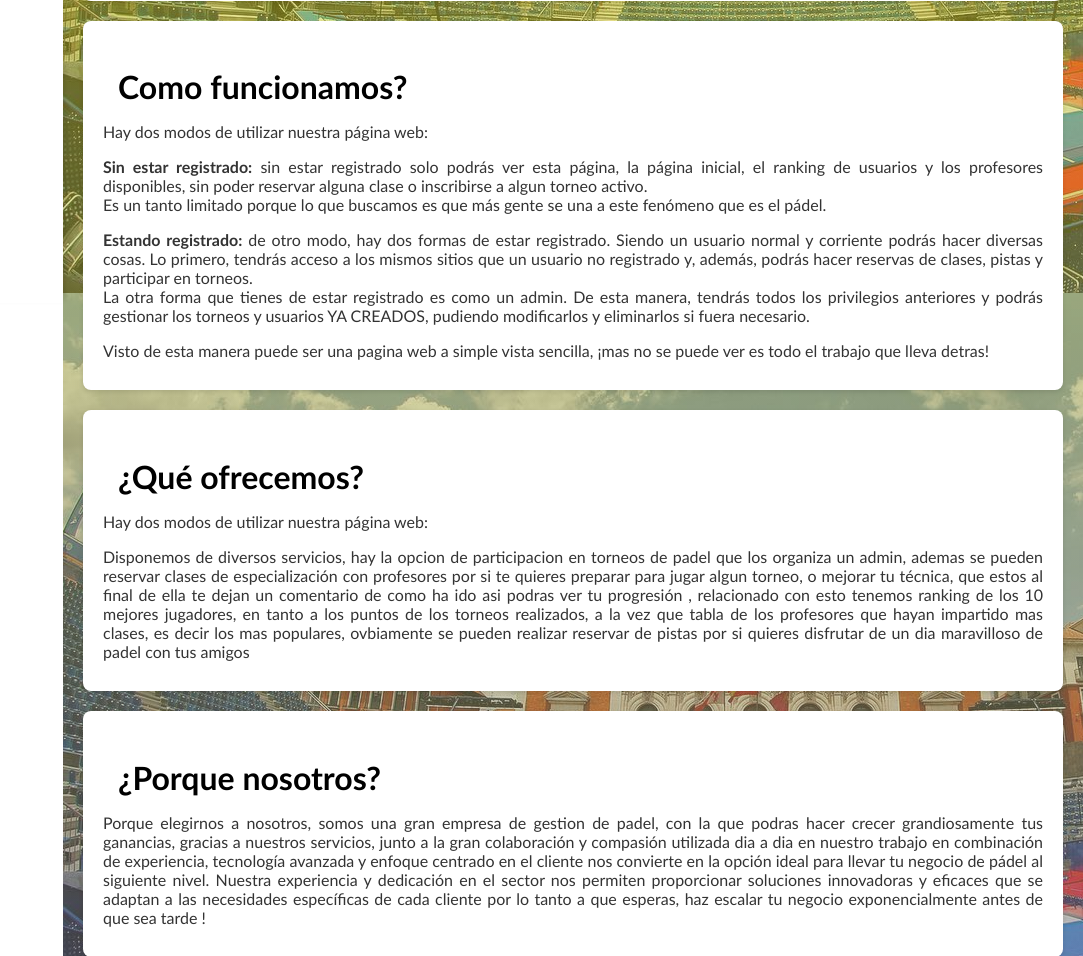
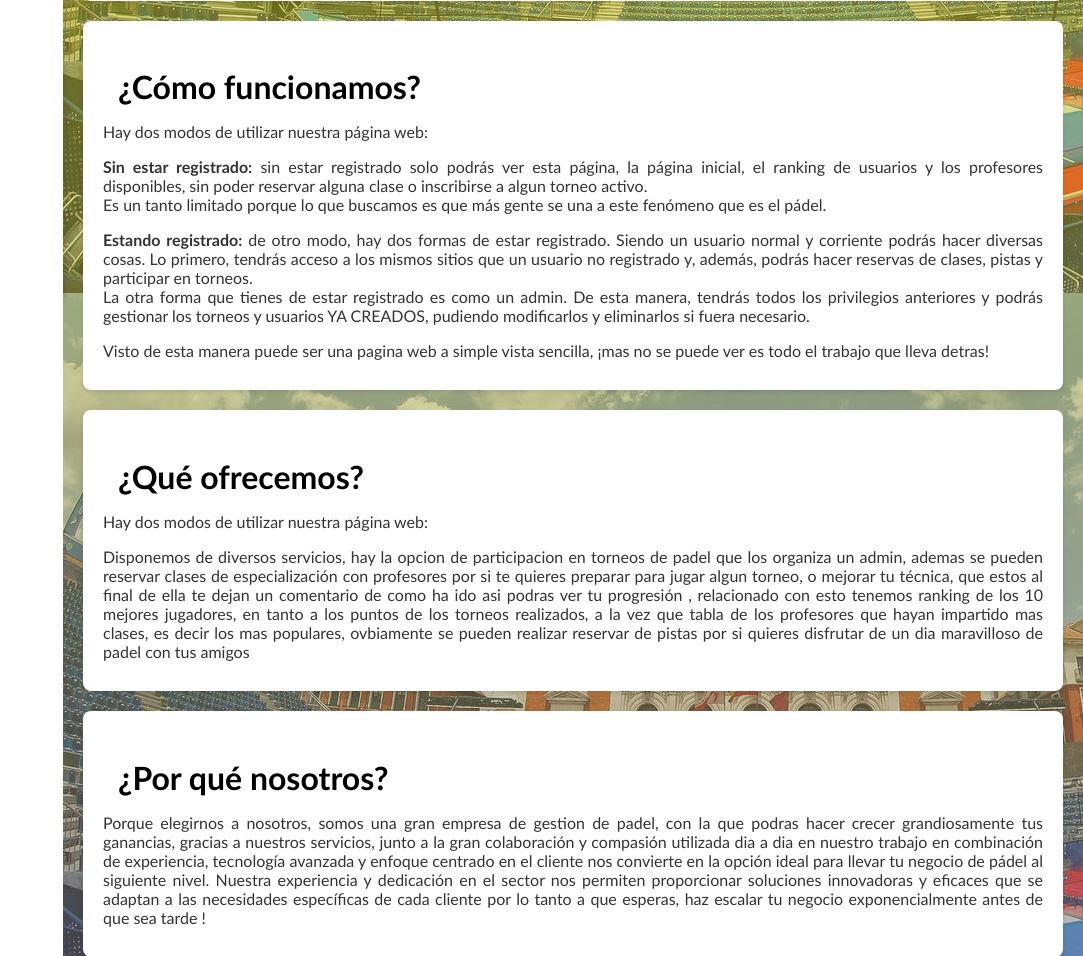
Before and after one commit to gallardo4/goPadel, a PHP site: page / in a window 1280 px wide. Shown: the part 617-1573 px from the top of the page, without its empty margins (197-1280 px from the left). Run offline with PHP 8.4, Linux system fonts and the light colour scheme.

Commit message:
Cambios index.php

```diff
--- a/index.php
+++ b/index.php
@@ -57,7 +57,7 @@ include("components/include/nav.php")
         </section>
 
         <section class="section1" >
-            <h1>Como funcionamos?</h1>
+            <h1>¿Cómo funcionamos?</h1>
             <p>Hay dos modos de utilizar nuestra página web:</p>
             <p><b>Sin estar registrado:</b> sin estar registrado solo podrás ver esta página, la página inicial, el ranking de usuarios y los profesores disponibles, sin poder reservar alguna clase o inscribirse a algun torneo activo. <br> Es un tanto limitado porque lo que buscamos es que más gente se una a este fenómeno que es el pádel. </p>
             <p><b>Estando registrado:</b> de otro modo, hay dos formas de estar registrado. Siendo un usuario normal y corriente podrás hacer diversas cosas. Lo primero, tendrás acceso a los mismos sitios que un usuario no registrado y, además, podrás hacer reservas de clases, pistas y participar en torneos. <br> La otra forma que tienes de estar registrado es como un admin. De esta manera, tendrás todos los privilegios anteriores y podrás gestionar los torneos y usuarios YA CREADOS, pudiendo modificarlos y eliminarlos si fuera necesario.</p>
@@ -71,7 +71,7 @@ include("components/include/nav.php")
                hayan impartido mas clases, es decir los mas populares, ovbiamente se pueden realizar reservar de pistas por si quieres disfrutar de un dia maravilloso de padel con tus amigos</p>
         </section>
         <section class="section1">
-            <h1>¿Porque nosotros?</h1>
+            <h1>¿Por qué nosotros?</h1>
             <p>Porque elegirnos a nosotros, somos una gran empresa de gestion de padel, con la que podras hacer crecer grandiosamente tus ganancias, gracias a nuestros servicios,
                junto a la gran colaboración y compasión utilizada dia a dia en nuestro trabajo en combinación de experiencia, tecnología avanzada y enfoque centrado en el cliente
                nos convierte en la opción ideal para llevar tu negocio de pádel al siguiente nivel.
```
